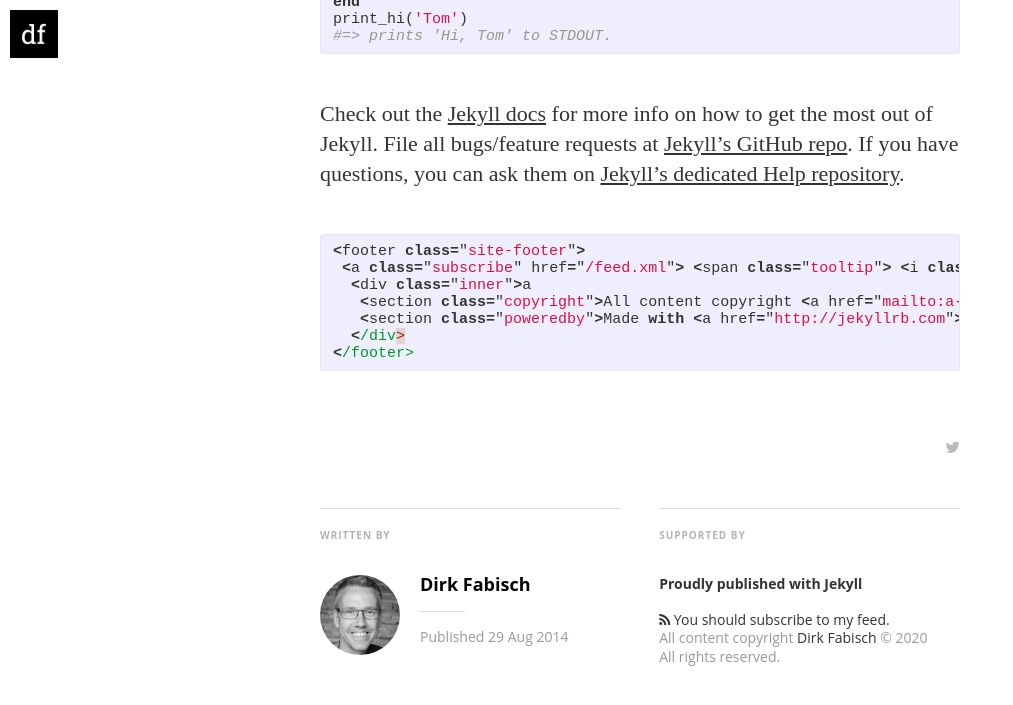
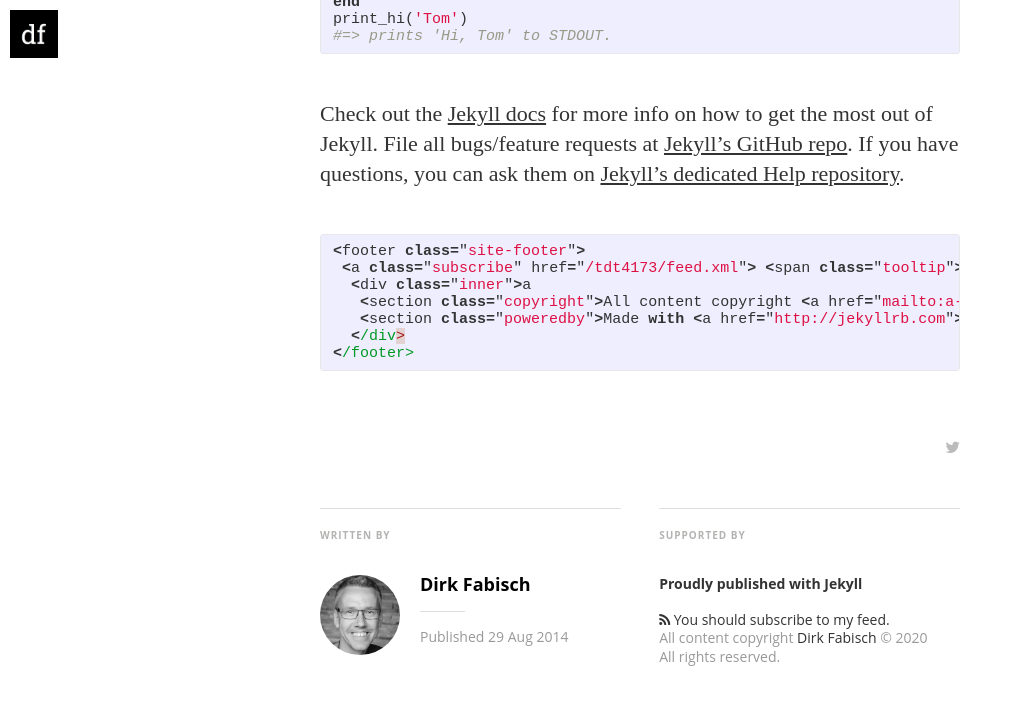
Before and after one commit to alexaor/tdt4173, a Jekyll site: the page built from docs/_posts/2014-08-29-welcome-to-jekyll.markdown, in a window 1280 px wide and 900 px high, scrolled down 1414 px, cut to the strip 0-752 px from the top of the window. Shown: the top 705 px of the strip, without its empty margins (0-1013 px from the left). Built offline with Jekyll 4.4.1, drawn with Linux system fonts in a browser that asks for light colours; nearby versions of some CDN libraries; some web fonts are replaced.

Commit message:
bump docs path

```diff
--- a/docs/_config.yml
+++ b/docs/_config.yml
@@ -22,8 +22,8 @@
 
 paginate:	5
 
-url: "https://alexaor.github.io/tdt4173/" # the base hostname & protocol for your site
-baseurl: ""
+url: "http://alexaor.github.io" # the base hostname & protocol for your site
+baseurl: "/tdt4173"
 #used to display twitter cards
 twitter_handle: '@dirkfabisch'
 
```
